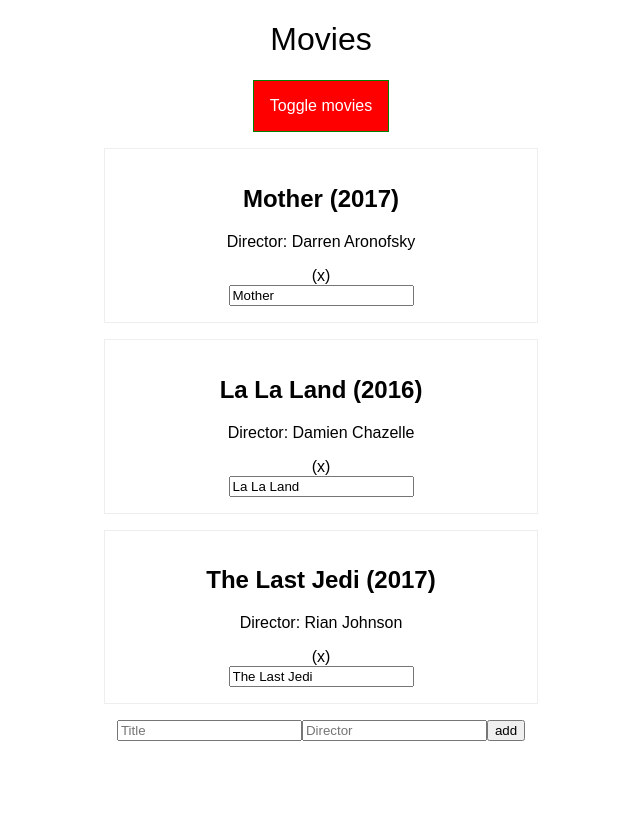
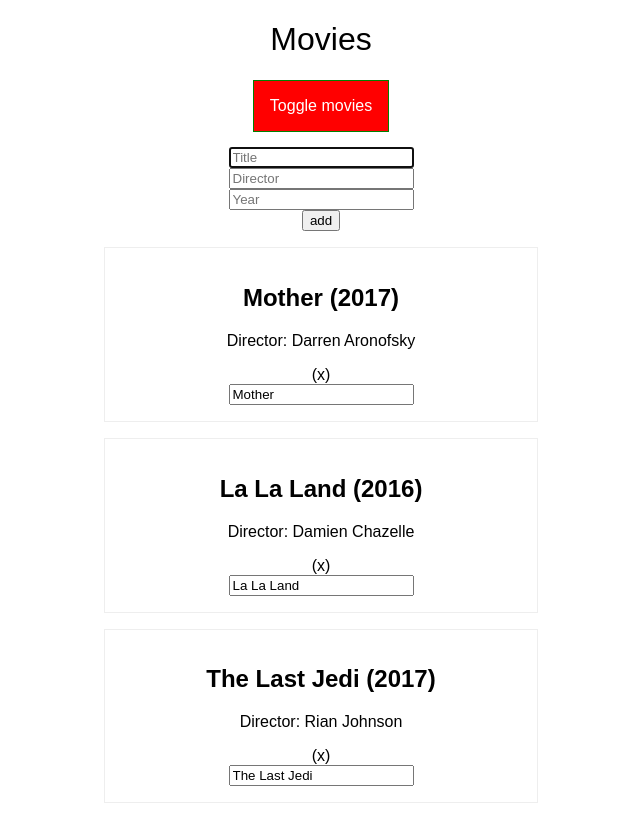
Before and after one commit to clemlatz/watchlist, a React app: page / in a window 1280 px wide. Shown: the whole page, without its empty margins (319-959 px from the left). Built offline with nearby package versions, Linux system fonts and the light colour scheme.

Commit message:
Revamp MovieForm component and focus at load

```diff
--- a/src/components/Movies/MovieForm/MovieForm.js
+++ b/src/components/Movies/MovieForm/MovieForm.js
@@ -1,15 +1,31 @@
 import React from 'react';
 
-export default (props) => {
+export default class MovieForm extends React.Component {
+  _handleSubmit = (event) => {
+    event.preventDefault();
+    this.props.addMovie(
+      this._title.value,
+      this._director.value,
+      parseInt(this._year.value, 10)
+    );
+  }
+
+  componentDidMount() {
+    this._title.focus();
+  }
+
+  render() {
     const formStyle = {
       marginTop: '15px'
     };
 
     return (
-    <form style={formStyle} onSubmit={props.onSubmit}>
-      <input name="title" placeholder="Title" ref={props.titleRef}/>
-      <input name="director" placeholder="Director" ref={props.directorRef}/>
+      <form style={formStyle} onSubmit={this._handleSubmit}>
+        <input required name="title" placeholder="Title" ref={(input) => this._title = input}/><br/>
+        <input required name="director" placeholder="Director" ref={(input) => this._director = input}/><br/>
+        <input required name="year" placeholder="Year" ref={(input) => this._year = input}/><br/>
         <button type="submit">add</button>
         </form>
     );
   }
+}
--- a/src/containers/App.js
+++ b/src/containers/App.js
@@ -22,16 +22,15 @@
     }
   }
 
-  _handleSubmit = (event) => {
-    event.preventDefault();
+  _addMovie = (title, director, year) => {
     this.setState((prevState) => {
       const movie = {
         id: Math.random(),
-        title: this._title.value,
-        director: this._director.value
+        title,
+        director,
+        year
       };
-      const movies = prevState.movies;
-      movies.push(movie);
+      const movies = [movie, ...prevState.movies];
       return { movies };
     });
   }
@@ -77,12 +76,11 @@
           showMovies={this.state.showMovies}
           onClick={this._toggleMoviesHandler}
         />
-        {movies}
         <MovieForm
           onSubmit={this._handleSubmit}
-          titleRef={(input) => this._title = input}
-          directorRef={(input) => this._director = input}
+          addMovie={this._addMovie}
         />
+        {movies}
       </React.Fragment>
     );
   }
```
Lines whose indentation alone changed are shown as unchanged.
